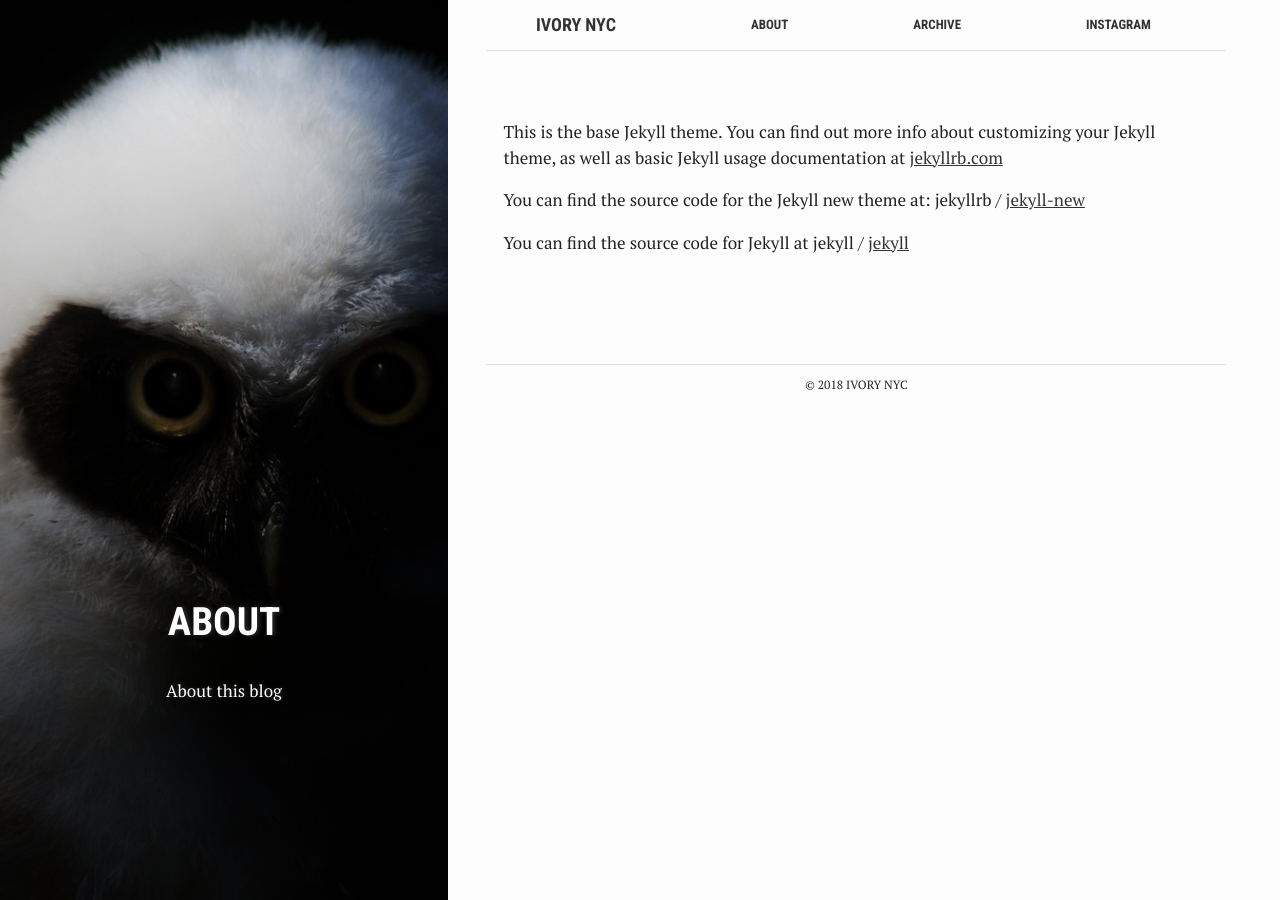
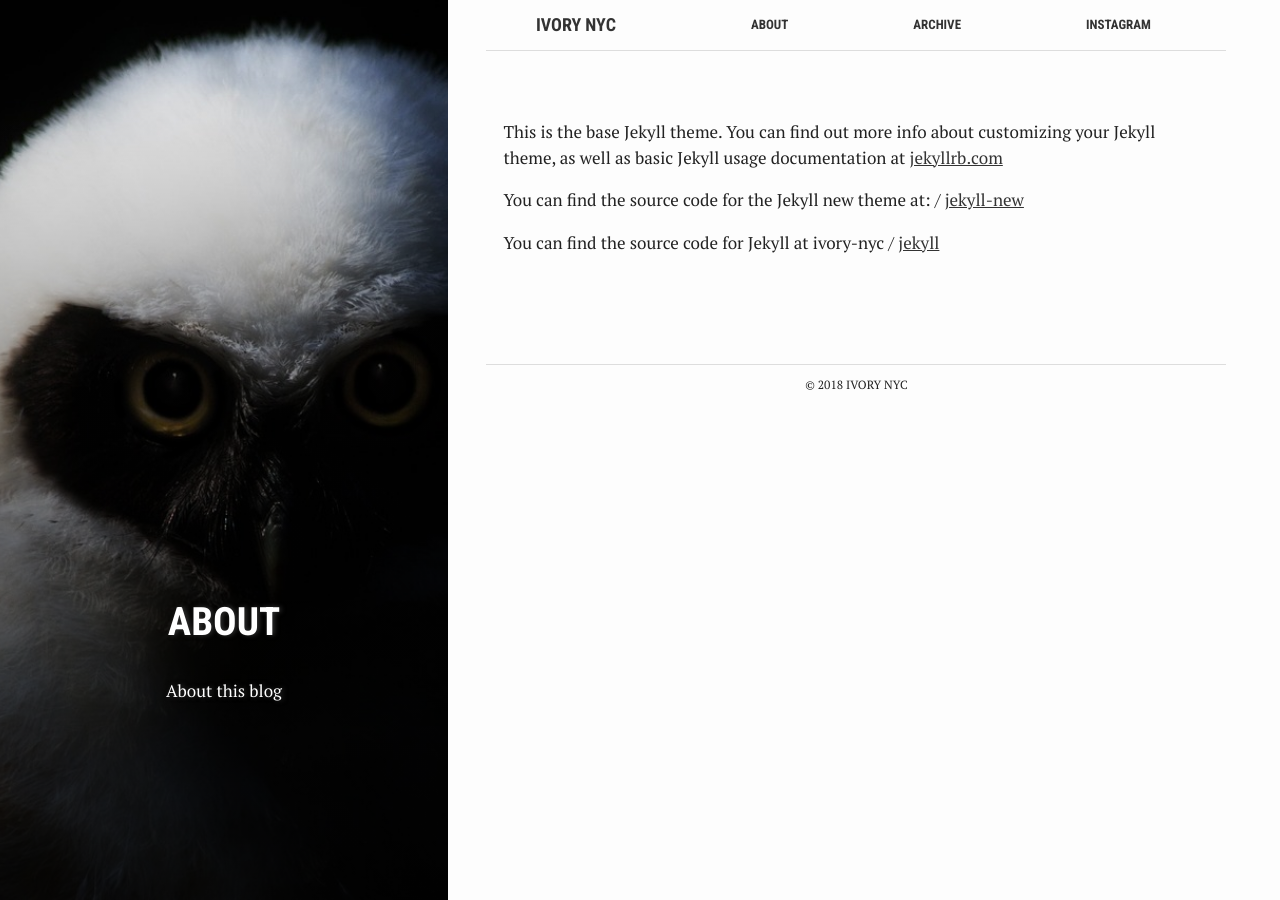
Before and after one commit to ivory-nyc/ivory-nyc.github.io, a Jekyll site: the page built from about.md, in a window 1280 px wide. Built offline with Jekyll 4.4.1, drawn with Linux system fonts in a browser that asks for light colours.

Commit message:
a lot, hope this works

```diff
--- a/_config.yml
+++ b/_config.yml
@@ -7,7 +7,7 @@
 
 # Site settings
 title: Ivory NYC
-email: your-email@domain.com
+email: Ivory.nyc.2018@gmail.com
 description: > # this means to ignore newlines until "baseurl:"
   Write an awesome description for your new site here. You can edit this
   line in _config.yml. It will appear in your document head meta (for
@@ -15,8 +15,8 @@
 baseurl: "" # the subpath of your site, e.g. /blog
 lang: "en"
 url: "https://ivory-nyc.github.io" # the base hostname & protocol for your site
-twitter_username: jekyllrb
-github_username:  jekyll
+twitter_username:
+github_username:  ivory-nyc
 disqus_username:
 
 # Build settings
--- a/index.html
+++ b/index.html
@@ -5,7 +5,7 @@
 title: "Ivory, hairstylist,<br> New Yorker"
 summary: "Welcome"
 ---
-
+<LINK REL="icon" HREF="favicon.ico">
 <!-- {% for post in site.posts limit: 5 %}
   <article class="index-page">
     <h2><a href="{{ post.url }}">{{ post.title }}</a></h2>
```
Also changed, not shown: assets/images/favicon-32x32.png (added), assets/images/favicon.ico (added).
